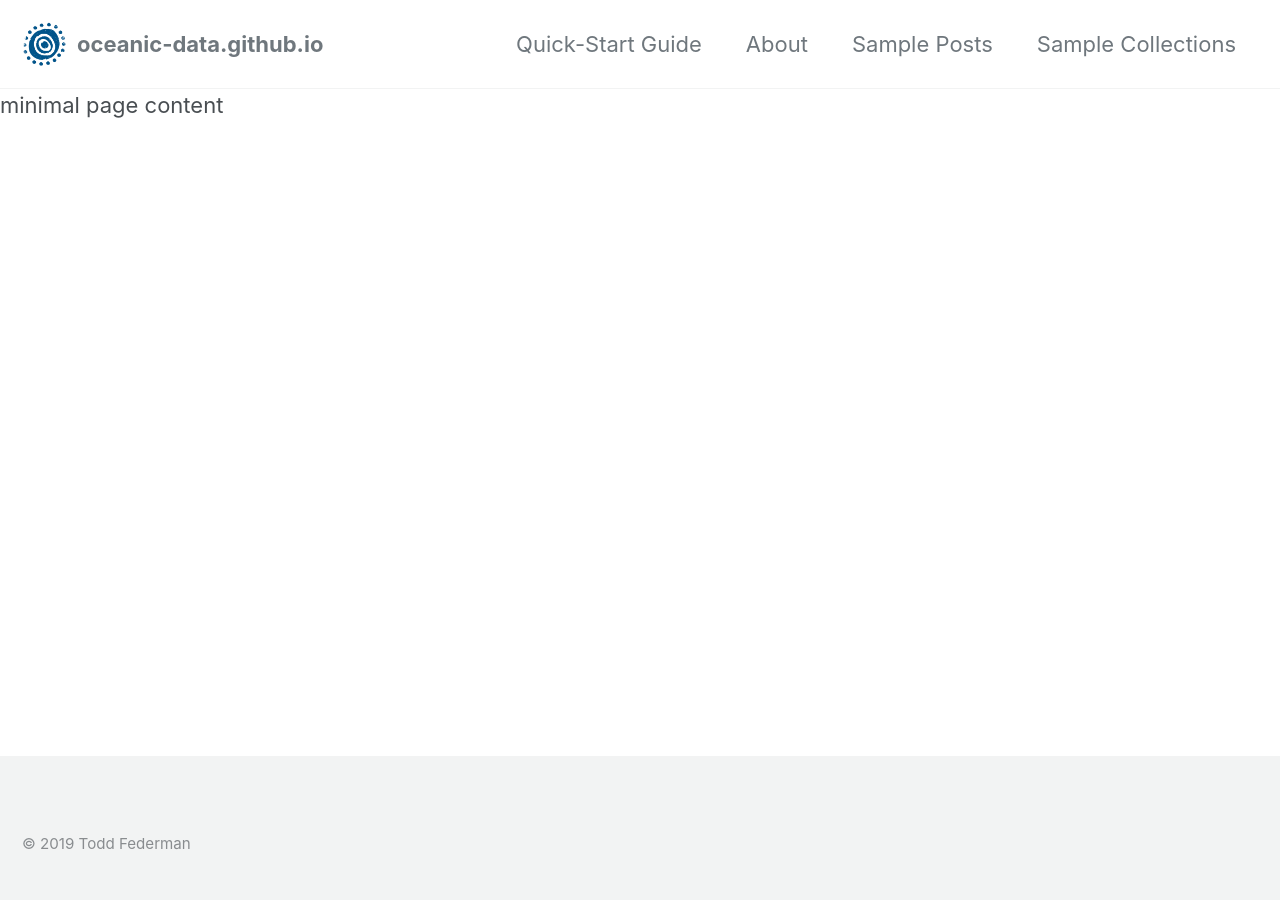
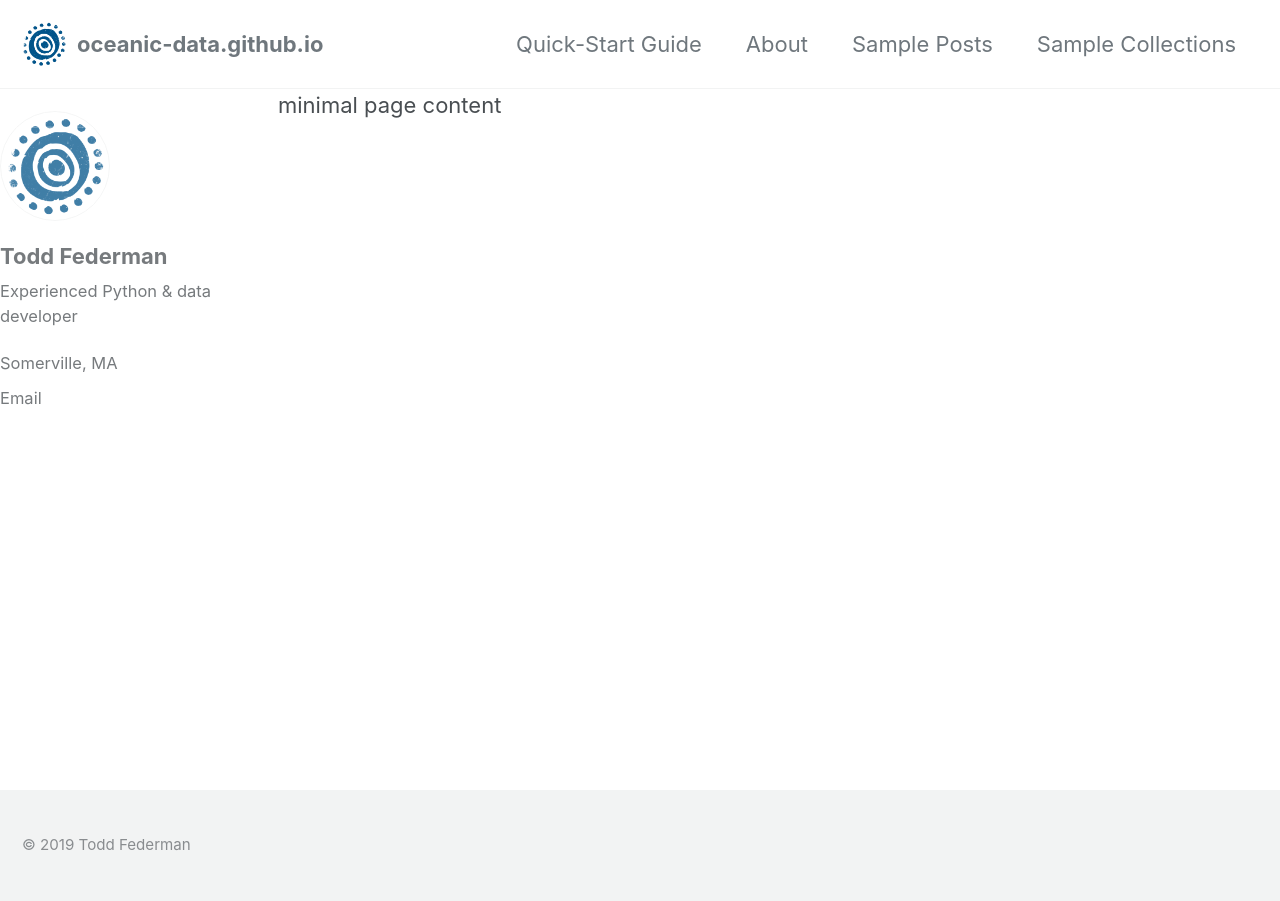
Before and after one commit to oceanic-data/oceanic-data.github.io, a Jekyll site: the page built from minimal.html, in a window 1280 px wide. Built offline with Jekyll 4.4.1, drawn with Linux system fonts in a browser that asks for light colours.

Commit message:
site update

```diff
--- a/_layouts/minimal-default.html
+++ b/_layouts/minimal-default.html
@@ -79,6 +79,56 @@
   </div>
   <!-- end masthead -->
 
+  <div class="sidebar sticky">
+
+        <div class="author__avatar">
+                <img src="/images/oceanic.png" alt="Oceanic Data logo" itemprop="image">
+            </div>
+
+            <div class="author__content">
+              <h3 class="author__name" itemprop="name">Todd Federman</h3>
+                <p class="author__bio" itemprop="description">
+                  Experienced Python & data developer
+                </p>
+            </div>
+
+            <div class="author__urls-wrapper">
+              <ul class="author__urls social-icons">
+                  <li itemprop="homeLocation" itemscope itemtype="https://schema.org/Place">
+                    <i class="fas fa-fw fa-map-marker-alt" aria-hidden="true"></i> <span itemprop="name">Somerville, MA</span>
+                  </li>
+                  <li>
+                    <a href="mailto:tfederman@gmail.com">
+                      <meta itemprop="email" content="tfederman@gmail.com" />
+                      <i class="fas fa-fw fa-envelope-square" aria-hidden="true"></i> Email
+                    </a>
+                  </li>
+              </ul>
+            </div>
+
+  {% if page.sidebar %}
+    {% for s in page.sidebar %}
+      {% if s.image %}
+        <img src=
+        {% if s.image contains "://" %}
+          "{{ s.image }}"
+        {% else %}
+          "{{ s.image | relative_url }}"
+        {% endif %}
+        alt="{% if s.image_alt %}{{ s.image_alt }}{% endif %}">
+      {% endif %}
+      {% if s.title %}<h3>{{ s.title }}</h3>{% endif %}
+      {% if s.text %}{{ s.text | markdownify }}{% endif %}
+      {% if s.nav %}{% include nav_list nav=s.nav %}{% endif %}
+    {% endfor %}
+    {% if page.sidebar.nav %}
+      {% include nav_list nav=page.sidebar.nav %}
+    {% endif %}
+  {% endif %}
+  </div>
+
+
+
     <div class="initial-content">
       {{ content }}
     </div>
@@ -86,13 +136,7 @@
 
     <div class="page__footer">
       <footer>
-
-        <div class="page__footer-follow">
-            &nbsp;
-        </div>
-
         <div class="page__footer-copyright">&copy; {{ site.time | date: '%Y' }} Todd Federman</div>
-
       </footer>
     </div>
 
```
